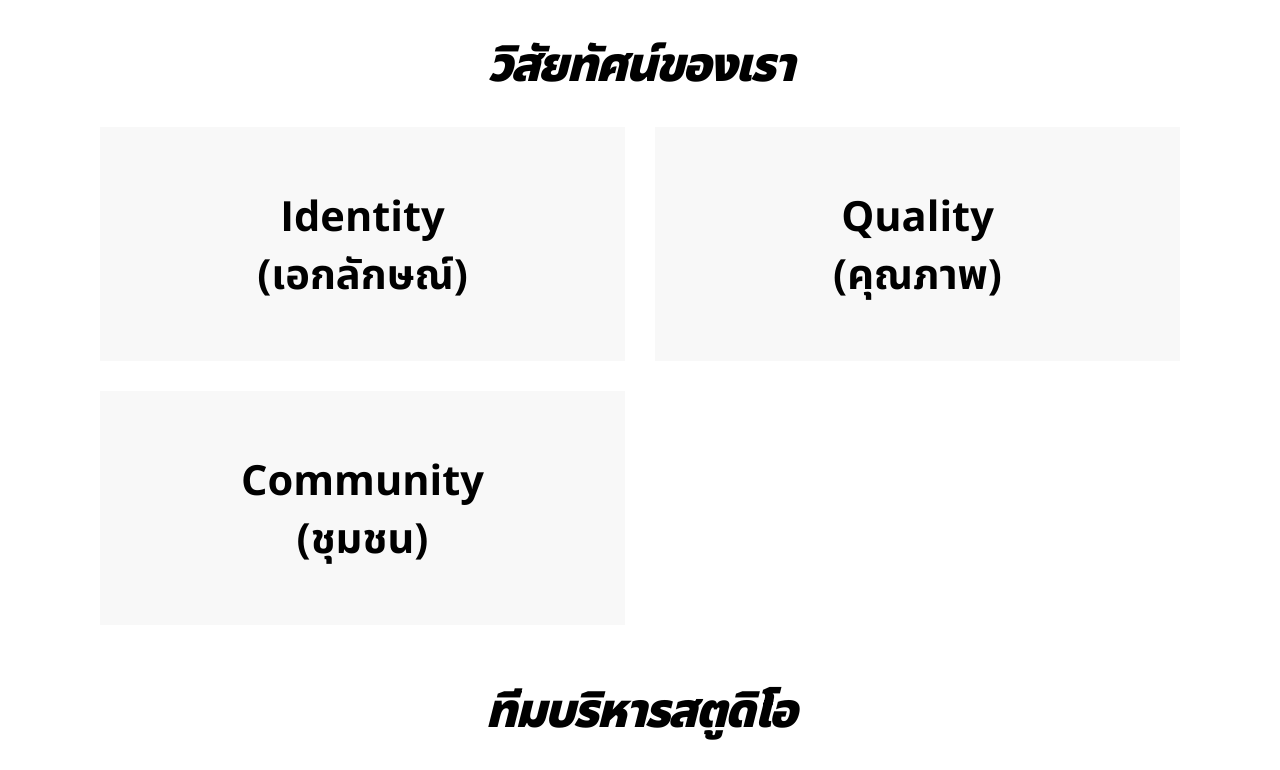
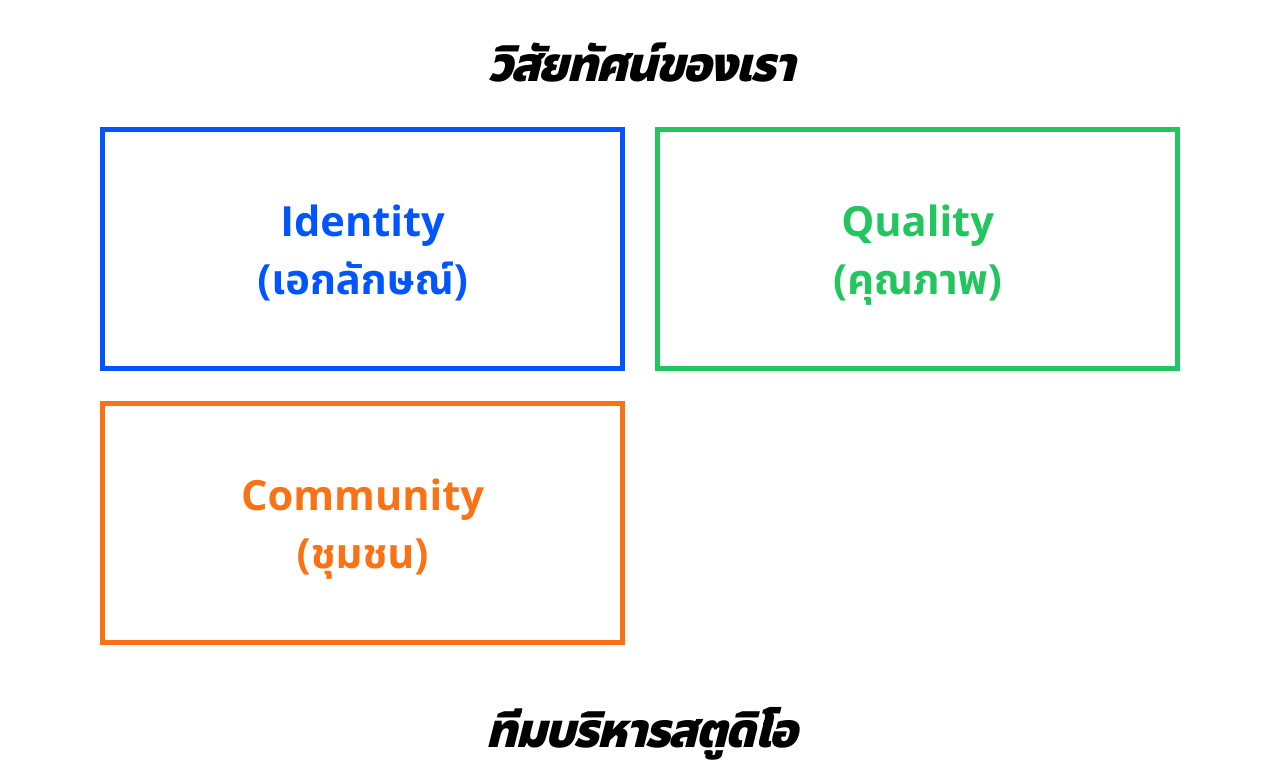
Before and after one commit to nickin-ngs/nickin-ngs.github.io, a plain HTML site: page about.html in a window 1280 px wide. Shown: the part 460-1230 px from the top of the page. Drawn offline with Linux system fonts and the light colour scheme.

Commit message:
Update style.css

```diff
--- a/style.css
+++ b/style.css
@@ -343,7 +343,7 @@ a:hover {
     font-size: 2.6rem;
     font-weight: 600;
     line-height: 1.4;
-    background-color: #f8f8f8;
+    background-color: #ffffff;
     height: 170px;
     cursor: default;
     color: #000000;
@@ -352,6 +352,21 @@ a:hover {
     flex-direction: column;
     justify-content: center;
     align-items: center;
+}
+
+.visions .left {
+    color: #0055ff;
+    border: 5px solid #0055ff;
+}
+
+.visions .center {
+    color: #22C55E;
+    border: 5px solid #22C55E;
+}
+
+.visions .right {
+    color: #F97316;
+    border: 5px solid #F97316;
 }
 
 .visions .left:hover {
```
